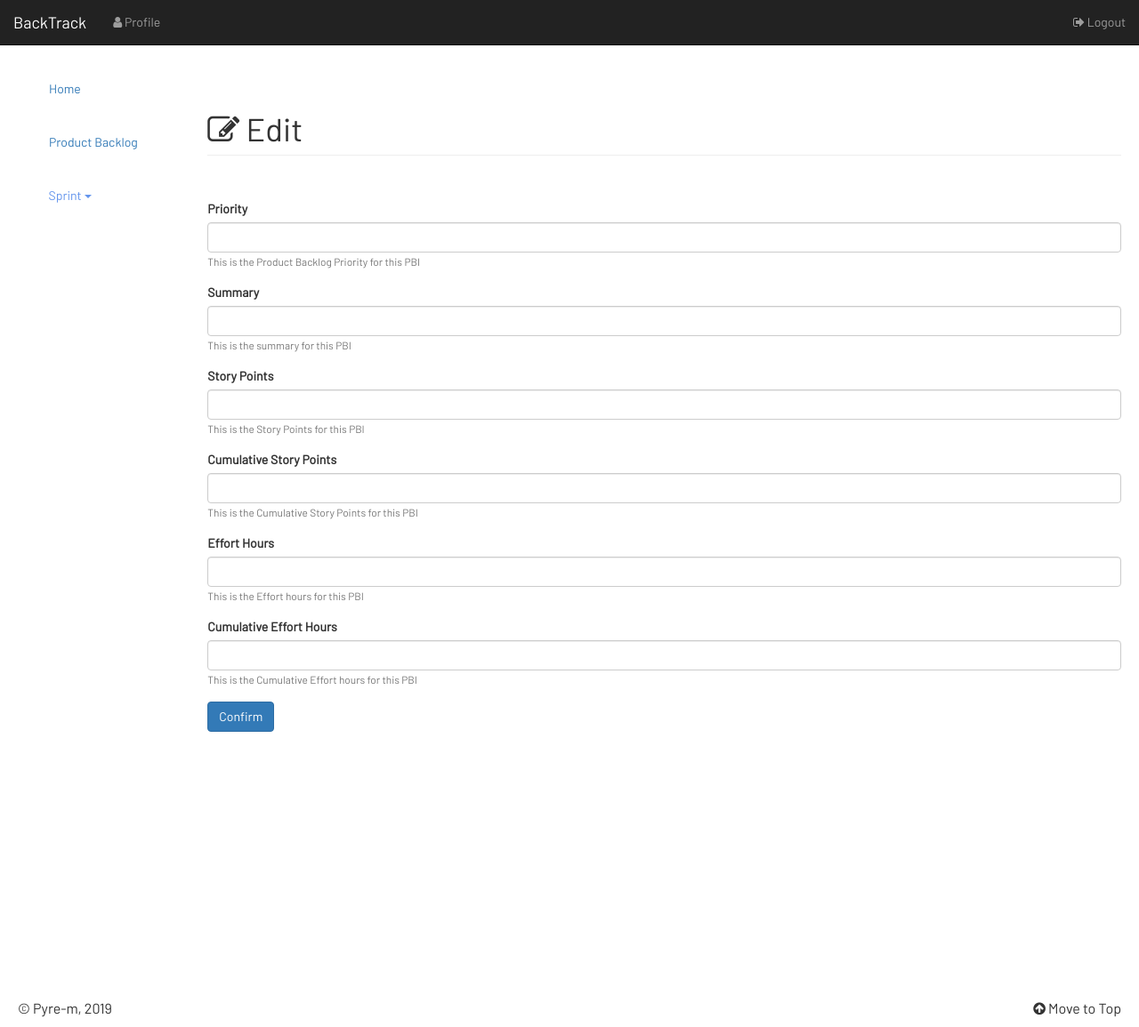
After one commit to b72fdf59/BackTrack, a Django app: page /home/1/pb/edit/ in a window 1280 px wide. The commit adds this page. Shown: the whole page at 89% size. Run offline with Django 3.2, Linux system fonts and the light colour scheme; some libraries are stand-ins or nearby versions.

Commit message:
Logout button and initial Edit/Add page

```diff
--- a/backtrack/backtrack/templates/backtrack/base.html
+++ b/backtrack/backtrack/templates/backtrack/base.html
@@ -40,7 +40,7 @@
           <ul class="nav navbar-nav navbar-right">
 <!--            <li><a href="#"><i class="fa fa-user-plus" aria-hidden="true"></i> Add Users</a></li>-->
 <!--            <li><a href="#"><i class="fa fa-files-o" aria-hidden="true"></i> Add Categories</a></li>-->
-             <li><a href="#"><i class="fa fa-cog" aria-hidden="true"></i> Settings</a></li>
+             <li><a href="#"><i class="fa fa-sign-out" aria-hidden="true"></i> Logout</a></li>
           </ul>
         </div><!-- /.navbar-collapse -->
       </div><!-- /.container-fluid -->
--- /dev/null
+++ b/backtrack/backtrack/templates/backtrack/editPBI.html
@@ -0,0 +1,38 @@
+{% extends "backtrack/base.html" %}
+{% block content %}
+    <h1 class="page-header"><i class="fa fa-edit" id="A"></i> Edit </h1>
+    <div class="row placeholders"></div>
+   <form>
+       <div class="form-group">
+           <label for="priority">Priority</label>
+           <input type="text" class="form-control" id="priority">
+           <small id="priority-small-text" class="form-text text-muted">This is the Product Backlog Priority for this PBI</small>
+       </div>
+       <div class="form-group">
+           <label for="priority">Summary</label>
+           <input type="text" class="form-control" id="summary">
+           <small id="priority-small-text" class="form-text text-muted">This is the summary for this PBI</small>
+       </div>
+       <div class="form-group">
+           <label for="priority">Story Points</label>
+           <input type="text" class="form-control" id="story-points">
+           <small id="priority-small-text" class="form-text text-muted">This is the Story Points for this PBI</small>
+       </div>
+       <div class="form-group">
+           <label for="priority">Cumulative Story Points</label>
+           <input type="text" class="form-control" id="cum-story-points">
+           <small id="priority-small-text" class="form-text text-muted">This is the Cumulative Story Points for this PBI</small>
+       </div>
+       <div class="form-group">
+           <label for="priority">Effort Hours</label>
+           <input type="text" class="form-control" id="effort-hours">
+           <small id="priority-small-text" class="form-text text-muted">This is the Effort hours for this PBI</small>
+       </div>
+       <div class="form-group">
+           <label for="priority">Cumulative Effort Hours</label>
+           <input type="text" class="form-control" id="cum-effort-hours">
+           <small id="priority-small-text" class="form-text text-muted">This is the Cumulative Effort hours for this PBI</small>
+       </div>
+       <button type="submit" class="btn btn-primary">Confirm</button>
+   </form>
+{% endblock content %}
--- a/backtrack/backtrack/templates/backtrack/pb.html
+++ b/backtrack/backtrack/templates/backtrack/pb.html
@@ -32,9 +32,10 @@
             </thead>
             <tbody>
                 <tr>
+                    {% load staticfiles %}
                     <td><input type="checkbox"></td>
                     <td>1</td>
-                    <td>Lorem ipsum dolor sit amet, consectetur adipisicing.</td>
+                    <td><a href="{% url 'edit' pk=1 %}" style="text-decoration: none; color: dimgrey">Lorem ipsum dolor sit amet, consectetur adipisicing.</a></td>
                     <td>In Progress</td>
                     <td>10</td>
                     <td>10</td>
--- a/backtrack/backtrack/urls.py
+++ b/backtrack/backtrack/urls.py
@@ -7,4 +7,6 @@ urlpatterns = [
     path('', lambda x: redirect('1/'),name='home'),
     path('<int:pk>/', views.LoginView.as_view(),name = 'home-project'),
     path('<int:pk>/pb/', views.ProductBacklogView.as_view(),name='pb'),
+    path('<int:pk>/pb/add/', views.ProductBacklogView.as_view(),name='add'),
+    path('<int:pk>/pb/edit/', views.PBIEditView.as_view(),name='edit'),
 ]
--- a/backtrack/backtrack/views.py
+++ b/backtrack/backtrack/views.py
@@ -23,6 +23,13 @@ class ProductBacklogView(APIView):
     def get(self,request,pk):
         return Response({})
 
+class PBIEditView(APIView):
+    renderer_classes = [TemplateHTMLRenderer]
+    template_name = 'backtrack/editPBI.html'
+
+    def get(self,request,pk):
+        return Response({})
+
 
 class UserViewSet(viewsets.ModelViewSet):
     """
```
